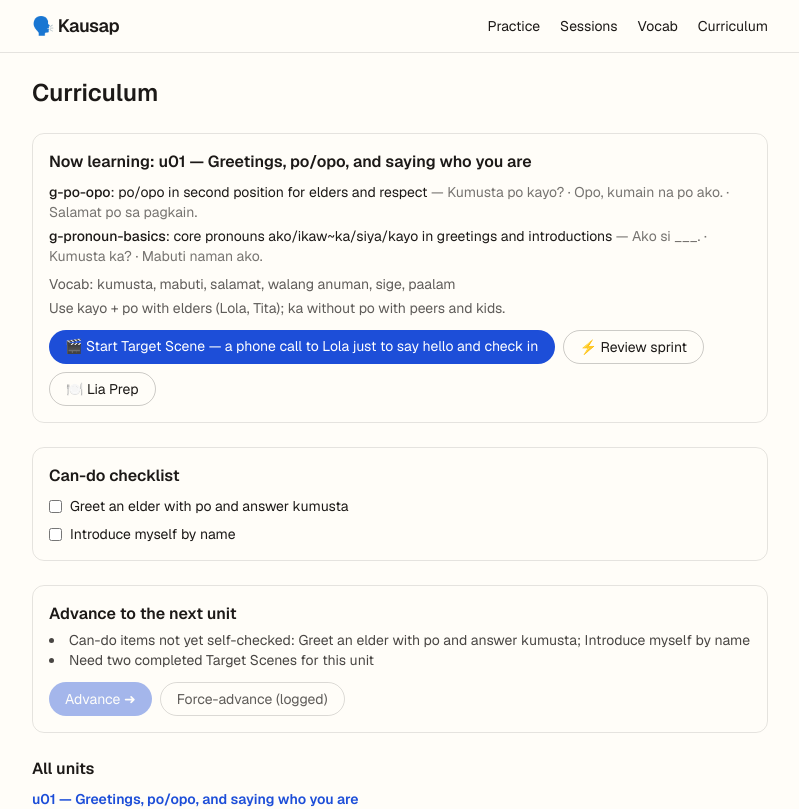
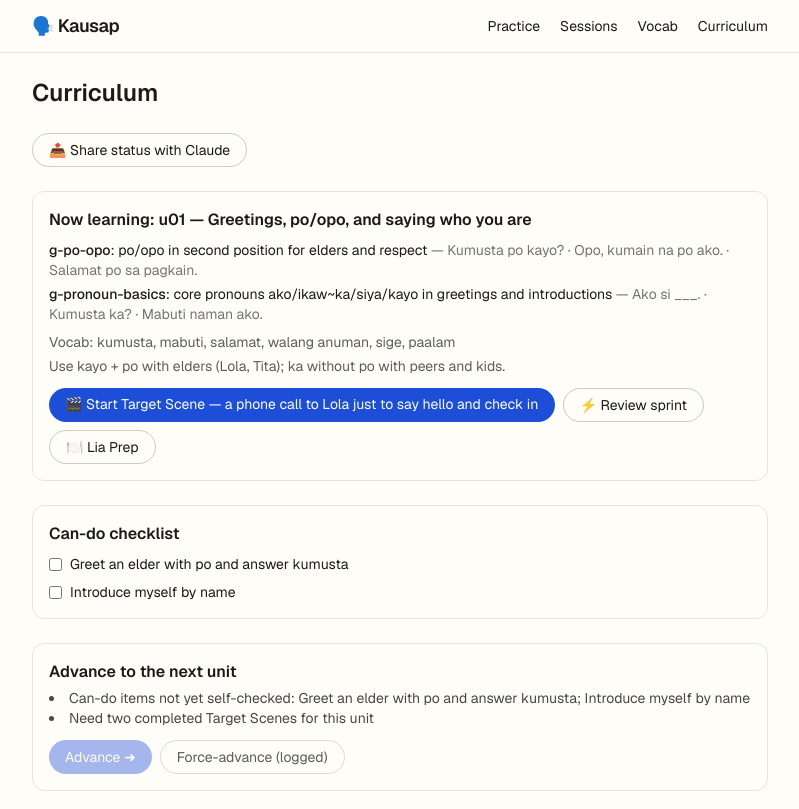
Before and after one commit to willjennings/polar-bauhaus, a Next.js app: page /curriculum in a window 1280 px wide. Shown: the top 809 px of the page, without its empty margins (240-1039 px from the left). Built offline with nearby package versions, Linux system fonts and the light colour scheme.

Commit message:
feat: weekly status export as pasteable markdown
Co-Authored-By: Claude Fable 5 <noreply@anthropic.com>
Claude-Session: https://claude.ai/code/session_01NVp8GDKDnELTvse7Leu9on

```diff
--- a/app/curriculum/page.tsx
+++ b/app/curriculum/page.tsx
@@ -4,6 +4,7 @@ import { useState } from "react";
 import Link from "next/link";
 import { CURRICULUM, defaultLevelForUnit, getUnit, pickSeed, unitIndex } from "@/lib/curriculum";
 import { advanceUnit, canAdvance, loadLearnerState, saveLearnerState, type LearnerState } from "@/lib/learner";
+import { buildStatusMarkdown } from "@/lib/exportStatus";
 import { useHydrated } from "@/lib/useHydrated";
 
 export default function CurriculumPage() {
@@ -38,6 +39,15 @@ export default function CurriculumPage() {
   return (
     <div className="flex flex-col gap-6">
       <h1 className="text-2xl font-semibold">Curriculum</h1>
+      <button
+        onClick={async () => {
+          await navigator.clipboard.writeText(buildStatusMarkdown(learner, Date.now()));
+          window.alert("Status copied — paste it into a Claude chat.");
+        }}
+        className="self-start rounded-full border border-black/20 px-4 py-1.5 text-sm dark:border-white/20"
+      >
+        📤 Share status with Claude
+      </button>
 
       <section className="rounded-xl border border-black/10 p-4 dark:border-white/10">
         <h2 className="font-semibold">
--- /dev/null
+++ b/lib/exportStatus.ts
@@ -0,0 +1,44 @@
+/** D7: one-click markdown status summary for pasting into a Claude chat. */
+import { getUnit } from "./curriculum";
+import { dueItems } from "./srs";
+import { topErrorTags, type LearnerState } from "./learner";
+
+const WEEK = 7 * 24 * 60 * 60 * 1000;
+
+export function buildStatusMarkdown(state: LearnerState, now: number): string {
+  const unit = getUnit(state.currentUnit);
+  const week = state.sessionLog.filter((s) => s.ts >= now - WEEK);
+  const lastTarget = [...state.sessionLog].reverse().find((s) => s.mode === "target" && s.drillScores);
+  const due = dueItems(state.vocabSrs, now, 1000).length;
+  const total = Object.keys(state.vocabSrs).length;
+  const checks = unit ? (state.canDoChecks[unit.id] ?? []) : [];
+
+  return [
+    `# Kausap status — ${new Date(now).toISOString().slice(0, 10)}`,
+    ``,
+    `**Current unit:** ${unit ? `${unit.id} — ${unit.title}` : state.currentUnit}`,
+    `**Completed units:** ${state.completedUnits.join(", ") || "none yet"}`,
+    ``,
+    `**Sessions this week: ${week.length}** (${week.map((s) => s.mode).join(", ") || "—"})`,
+    ``,
+    `## Latest Target Scene scores`,
+    lastTarget
+      ? Object.entries(lastTarget.drillScores!)
+          .map(([t, sc]) => `- ${t}: ${sc}/100`)
+          .join("\n")
+      : "- no Target Scenes yet",
+    ``,
+    `## Top error patterns`,
+    topErrorTags(state, 3)
+      .map((e) => `- ${e.patternTag} ×${e.count} (e.g. "${e.examples[0]?.learnerSaid ?? ""}" → "${e.examples[0]?.target ?? ""}")`)
+      .join("\n") || "- clean ledger",
+    ``,
+    `## Vocab`,
+    `- Tracked: ${total} · Due now: ${due}`,
+    ``,
+    `## Can-do (current unit)`,
+    unit
+      ? unit.canDo.map((c, i) => `- [${checks[i] ? "x" : " "}] ${c}`).join("\n")
+      : "-",
+  ].join("\n");
+}
```
Also changed, not shown: 1 other file (tests, documents, lock files or other folders).
